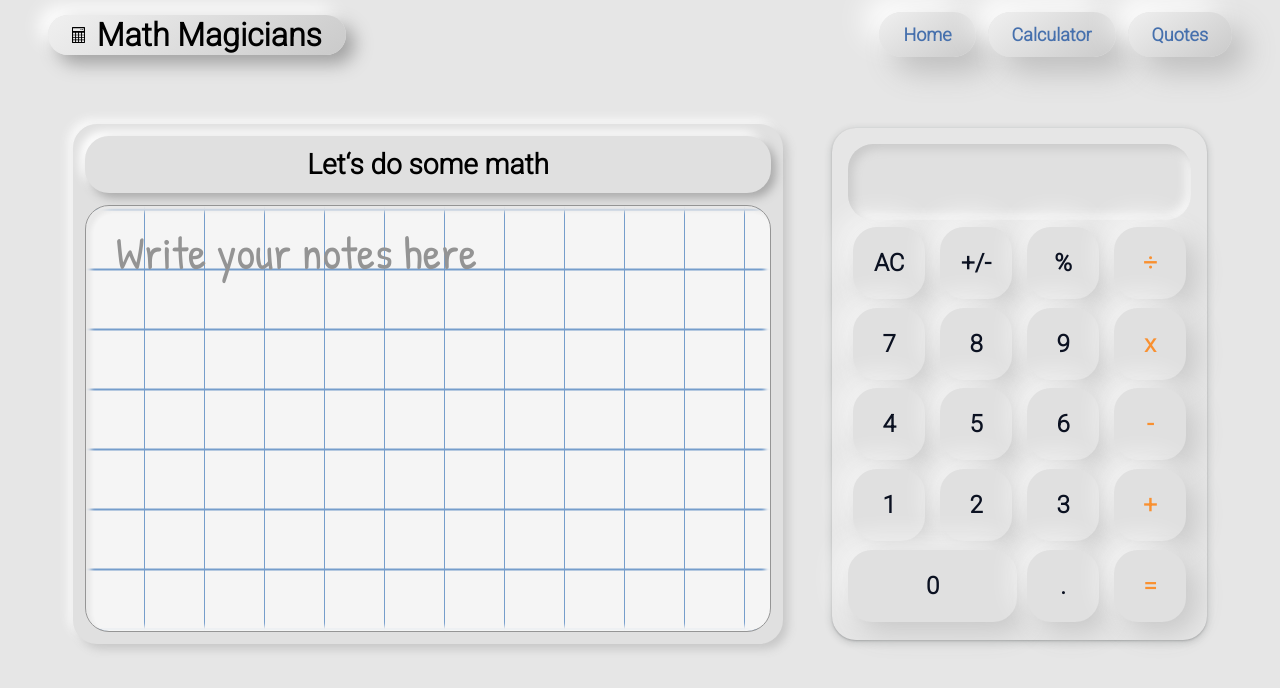
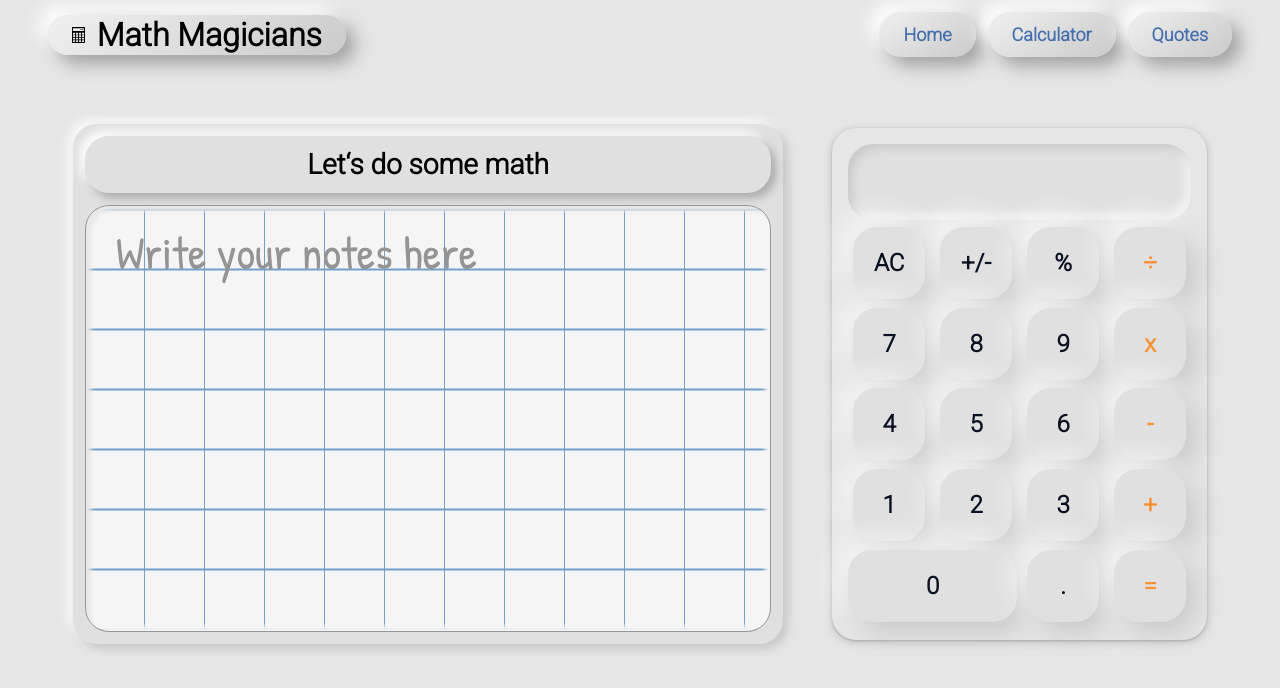
Before and after one commit to Sboursen/math-magicians, a React (Create React App) app: page /calculator in a window 1280 px wide. Shown: the top 688 px of the page. Built offline with nearby package versions, Linux system fonts and the light colour scheme.

Commit message:
Fix linter issues

```diff
--- a/src/App.scss
+++ b/src/App.scss
@@ -103,26 +103,16 @@ a:active {
   text-decoration: none;
 }
 
-.App-navigation > * {
-  font-size: 18px;
-  font-weight: 600;
-  padding: 12px 24px;
-  border-radius: 24px;
-  border-radius: 25px;
-  background: linear-gradient(145deg, #f0f0f0, #cacaca);
-  box-shadow: 15px 15px 30px #bebebe,
-    -15px -15px 30px #ffffff;
-}
-
 .App-navigation > *:hover {
   border-radius: 25px;
   background: #e0e0e0;
-  box-shadow: 15px 15px 30px #bebebe,
-    -15px -15px 30px #ffffff;
+  box-shadow:
+    15px 15px 30px #bebebe,
+    -15px -15px 30px #fff;
 }
 
 .App-navigation > *:active {
   border-radius: 25px;
   background: #e0e0e0;
-  box-shadow: 5px 5px 10px #bebebe, -5px -5px 10px #ffffff;
+  box-shadow: 5px 5px 10px #bebebe, -5px -5px 10px #fff;
 }
--- a/src/components/notebook/notebook.scss
+++ b/src/components/notebook/notebook.scss
@@ -39,11 +39,11 @@ label {
   line-height: 60px;
   resize: none;
   -webkit-appearance: none;
-  background-color: #ffffff;
   opacity: 0.7;
   scroll-snap-type: block mandatory;
   scroll-padding-top: 20px;
-  background-image: linear-gradient(
+  background-image:
+    linear-gradient(
       #4881c3 2.4px,
       transparent 2.4px
     ),
@@ -59,19 +59,25 @@ label {
     linear-gradient(
       90deg,
       #4881c3 $grid-spacing-sm,
-      #ffffff $grid-spacing-sm
+      #fff $grid-spacing-sm
     );
-  background-size: 60px 60px, 60px 60px, 12px 12px,
+  background-size:
+    60px 60px,
+    60px 60px,
+    12px 12px,
     12px 12px;
-  background-position: -$grid-spacing -$grid-spacing,
+  background-position:
+    -$grid-spacing -$grid-spacing,
     -$grid-spacing -$grid-spacing,
     -$grid-spacing-sm -$grid-spacing-sm,
     -$grid-spacing-sm -$grid-spacing-sm;
   border-radius: 24px;
-  background-color: #ffffff;
-  box-shadow: inset 5px 5px 4px #ededed,
-    inset -5px -5px 4px #ffffff;
+  background-color: #fff;
+  box-shadow:
+    inset 5px 5px 4px #ededed,
+    inset -5px -5px 4px #fff;
   font-family: 'Patrick Hand', cursive;
-  cursor: url(https://cur.cursors-4u.net/symbols/images7/sym774.png),
+  cursor:
+    url(https://cur.cursors-4u.net/symbols/images7/sym774.png),
     default;
 }
```
Also changed, not shown: src/components/calculatorBody/calculatorBody.scss (line endings or trailing spaces).
